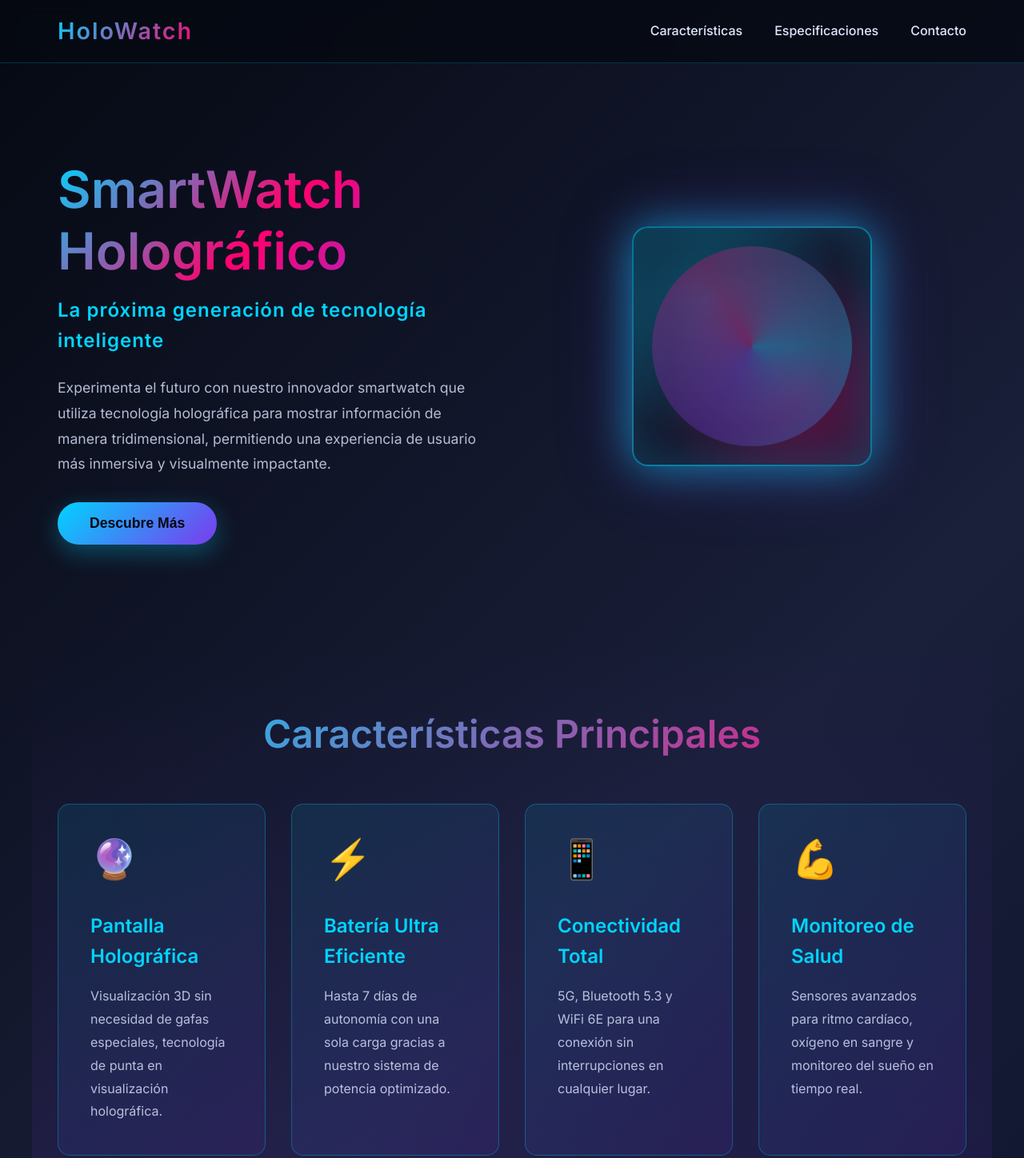
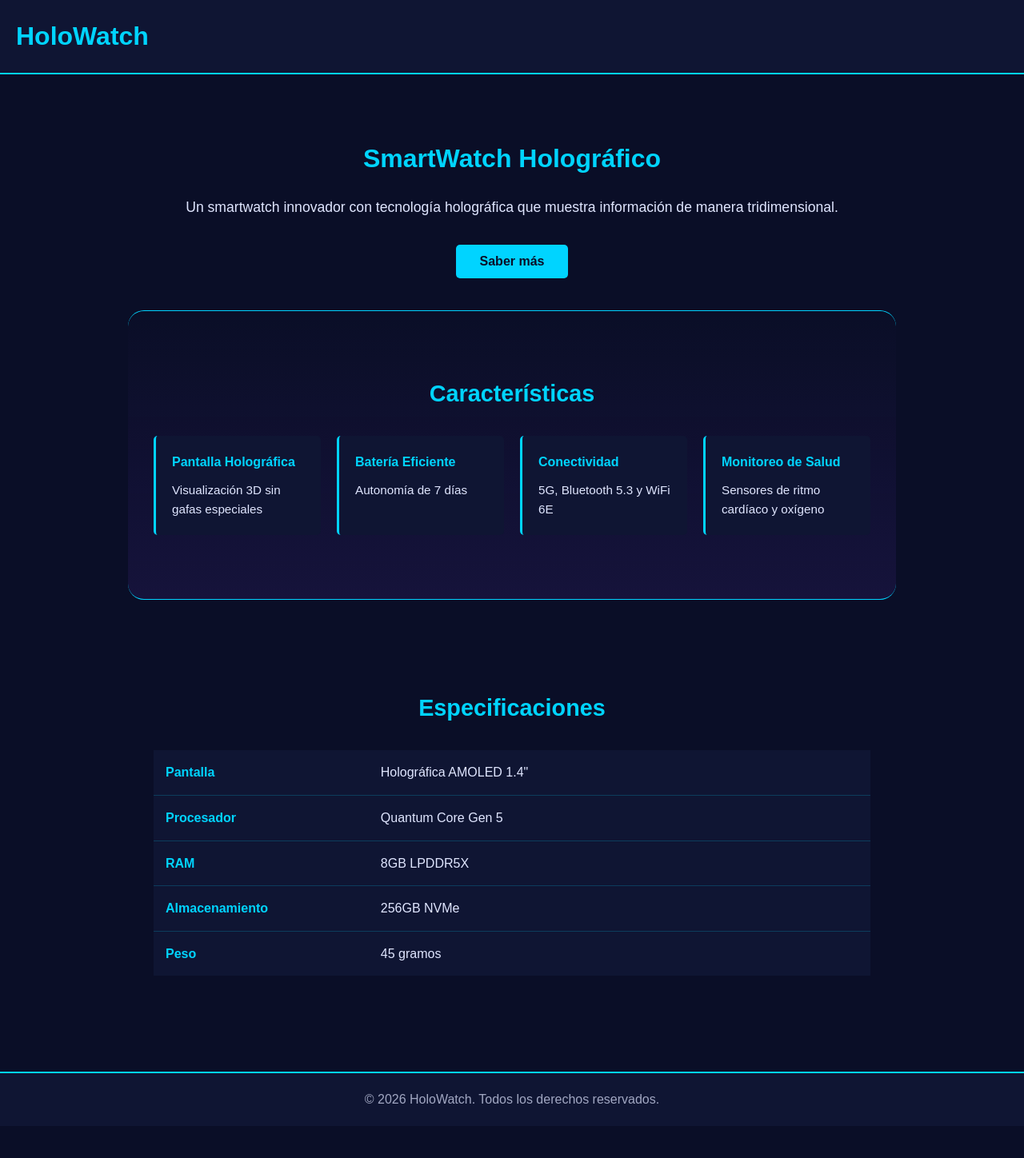
Before and after one commit to Makarenaj/Prueba_Sumativa_Makarena.jelvez, a plain HTML site: page index.html in a window 1280 px wide. Shown: the top 1448 px of the page at 80% size. After the commit the page ends 1408 px from the top, so only its background shows below. Drawn offline with Linux system fonts and the light colour scheme.

Commit message:
2nd Commit:Mejora en la visual web

```diff
--- a/index.html
+++ b/index.html
@@ -3,119 +3,72 @@
 <head>
     <meta charset="UTF-8">
     <meta name="viewport" content="width=device-width, initial-scale=1.0">
-    <title>SmartWatch Holográfico - Tecnología del Futuro</title>
+    <title>SmartWatch Holográfico</title>
     <link rel="stylesheet" href="style.css">
-    <link href="https://fonts.googleapis.com/css2?family=Poppins:wght@300;400;600;700&family=Inter:wght@400;500;600&display=swap" rel="stylesheet">
 </head>
 <body>
-    <!-- Header Navigation -->
-    <header class="header">
-        <nav class="navbar">
-            <div class="logo">HoloWatch</div>
-            <ul class="nav-links">
-                <li><a href="#features">Características</a></li>
-                <li><a href="#specs">Especificaciones</a></li>
-                <li><a href="#contact">Contacto</a></li>
-            </ul>
-        </nav>
+    <header>
+        <h1>HoloWatch</h1>
     </header>
 
-    <!-- Hero Section -->
+    <main>
         <section class="hero">
-        <div class="hero-content">
-            <h1 class="hero-title">SmartWatch Holográfico</h1>
-            <p class="hero-subtitle">La próxima generación de tecnología inteligente</p>
-            <p class="hero-description">Experimenta el futuro con nuestro innovador smartwatch que utiliza tecnología holográfica para mostrar información de manera tridimensional, permitiendo una experiencia de usuario más inmersiva y visualmente impactante.</p>
-            <button id="clickMe" class="cta-button">Descubre Más</button>
-        </div>
-        <div class="hero-visual">
-            <div class="hologram-effect"></div>
-        </div>
+            <h2>SmartWatch Holográfico</h2>
+            <p>Un smartwatch innovador con tecnología holográfica que muestra información de manera tridimensional.</p>
+            <button id="clickMe">Saber más</button>
         </section>
 
-    <!-- Features Section -->
-    <section id="features" class="features">
-        <h2>Características Principales</h2>
-        <div class="features-grid">
-            <div class="feature-card">
-                <div class="feature-icon">🔮</div>
-                <h3>Pantalla Holográfica</h3>
-                <p>Visualización 3D sin necesidad de gafas especiales, tecnología de punta en visualización holográfica.</p>
+        <section class="features">
+            <h3>Características</h3>
+            <div class="features-list">
+                <div class="feature">
+                    <h4>Pantalla Holográfica</h4>
+                    <p>Visualización 3D sin gafas especiales</p>
                 </div>
-            <div class="feature-card">
-                <div class="feature-icon">⚡</div>
-                <h3>Batería Ultra Eficiente</h3>
-                <p>Hasta 7 días de autonomía con una sola carga gracias a nuestro sistema de potencia optimizado.</p>
+                <div class="feature">
+                    <h4>Batería Eficiente</h4>
+                    <p>Autonomía de 7 días</p>
                 </div>
-            <div class="feature-card">
-                <div class="feature-icon">📱</div>
-                <h3>Conectividad Total</h3>
-                <p>5G, Bluetooth 5.3 y WiFi 6E para una conexión sin interrupciones en cualquier lugar.</p>
+                <div class="feature">
+                    <h4>Conectividad</h4>
+                    <p>5G, Bluetooth 5.3 y WiFi 6E</p>
                 </div>
-            <div class="feature-card">
-                <div class="feature-icon">💪</div>
-                <h3>Monitoreo de Salud</h3>
-                <p>Sensores avanzados para ritmo cardíaco, oxígeno en sangre y monitoreo del sueño en tiempo real.</p>
+                <div class="feature">
+                    <h4>Monitoreo de Salud</h4>
+                    <p>Sensores de ritmo cardíaco y oxígeno</p>
                 </div>
             </div>
         </section>
 
-    <!-- Specs Section -->
-    <section id="specs" class="specs">
-        <h2>Especificaciones Técnicas</h2>
-        <div class="specs-container">
-            <div class="spec-item">
-                <span class="spec-label">Pantalla</span>
-                <span class="spec-value">Holográfica AMOLED 1.4"</span>
-            </div>
-            <div class="spec-item">
-                <span class="spec-label">Procesador</span>
-                <span class="spec-value">Quantum Core Gen 5</span>
-            </div>
-            <div class="spec-item">
-                <span class="spec-label">RAM</span>
-                <span class="spec-value">8GB LPDDR5X</span>
-            </div>
-            <div class="spec-item">
-                <span class="spec-label">Almacenamiento</span>
-                <span class="spec-value">256GB NVMe</span>
-            </div>
-            <div class="spec-item">
-                <span class="spec-label">Peso</span>
-                <span class="spec-value">45 gramos</span>
-            </div>
-            <div class="spec-item">
-                <span class="spec-label">Resistencia</span>
-                <span class="spec-value">IP68 + Cristal Gorilla Glass</span>
-            </div>
-        </div>
+        <section class="specs">
+            <h3>Especificaciones</h3>
+            <table>
+                <tr>
+                    <td><strong>Pantalla</strong></td>
+                    <td>Holográfica AMOLED 1.4"</td>
+                </tr>
+                <tr>
+                    <td><strong>Procesador</strong></td>
+                    <td>Quantum Core Gen 5</td>
+                </tr>
+                <tr>
+                    <td><strong>RAM</strong></td>
+                    <td>8GB LPDDR5X</td>
+                </tr>
+                <tr>
+                    <td><strong>Almacenamiento</strong></td>
+                    <td>256GB NVMe</td>
+                </tr>
+                <tr>
+                    <td><strong>Peso</strong></td>
+                    <td>45 gramos</td>
+                </tr>
+            </table>
         </section>
+    </main>
 
-    <!-- Footer -->
-    <footer class="footer">
-        <div class="footer-content">
-            <div class="footer-section">
-                <h4>Sobre HoloWatch</h4>
-                <p>Innovación tecnológica para el futuro.</p>
-            </div>
-            <div class="footer-section">
-                <h4>Enlaces Rápidos</h4>
-                <ul>
-                    <li><a href="#features">Características</a></li>
-                    <li><a href="#specs">Especificaciones</a></li>
-                </ul>
-            </div>
-            <div class="footer-section" id="contact">
-                <h4>Contacto</h4>
-                <p>Email: info@holowatch.com</p>
-                <p>Tel: +56 9 XXXX-XXXX</p>
-            </div>
-        </div>
-        <div class="footer-bottom">
+    <footer>
         <p>&copy; 2026 HoloWatch. Todos los derechos reservados.</p>
-        </div>
     </footer>
-
-    <script src="script.js"></script>
 </body>
 </html>
--- a/style.css
+++ b/style.css
@@ -1,118 +1,176 @@
-/* ===== VARIABLES Y RESET ===== */
+/* COLORES */
 :root {
     --primary: #00d4ff;
     --secondary: #ff006e;
     --dark: #0a0e27;
-    --darker: #050912;
-    --light: #f0f4ff;
     --text: #e0e6ff;
-    --accent: #7c3aed;
-    --success: #10b981;
-    --shadow: 0 20px 60px rgba(0, 212, 255, 0.1);
-    --transition: all 0.3s cubic-bezier(0.4, 0, 0.2, 1);
 }
 
+/* RESET */
 * {
     margin: 0;
     padding: 0;
     box-sizing: border-box;
 }
 
-html {
-    scroll-behavior: smooth;
+body {
+    font-family: Arial, sans-serif;
+    background-color: var(--dark);
+    color: var(--text);
+    line-height: 1.6;
 }
 
-body {
-    font-family: 'Inter', 'Poppins', sans-serif;
-    background: linear-gradient(135deg, var(--darker) 0%, #1a1f3a 50%, var(--dark) 100%);
-    color: var(--text);
-    line-height: 1.6;
-    overflow-x: hidden;
+/* HEADER */
+header {
+    background-color: #0f1533;
+    padding: 20px;
+    border-bottom: 2px solid var(--primary);
 }
 
-/* ===== HEADER Y NAVBAR ===== */
-.header {
-    position: fixed;
-    top: 0;
-    width: 100%;
-    background: rgba(5, 9, 18, 0.8);
-    backdrop-filter: blur(10px);
-    border-bottom: 1px solid rgba(0, 212, 255, 0.2);
-    z-index: 1000;
-    animation: slideDown 0.6s ease-out;
+header h1 {
+    color: var(--primary);
+    font-size: 2rem;
 }
 
-@keyframes slideDown {
-    from {
-        transform: translateY(-100%);
-        opacity: 0;
-    }
-    to {
-        transform: translateY(0);
-        opacity: 1;
-    }
+/* MAIN */
+main {
+    max-width: 1000px;
+    margin: 0 auto;
+    padding: 40px 20px;
 }
 
-.navbar {
-    max-width: 1200px;
-    margin: 0 auto;
-    padding: 1rem 2rem;
-    display: flex;
-    justify-content: space-between;
-    align-items: center;
+/* HERO */
+.hero {
+    text-align: center;
+    padding: 40px 0;
 }
 
-.logo {
-    font-size: 1.8rem;
-    font-weight: 700;
-    background: linear-gradient(135deg, var(--primary) 0%, var(--secondary) 100%);
-    -webkit-background-clip: text;
-    -webkit-text-fill-color: transparent;
-    background-clip: text;
-    letter-spacing: 2px;
+.hero h2 {
+    font-size: 2rem;
+    color: var(--primary);
+    margin-bottom: 20px;
 }
 
-.nav-links {
-    display: flex;
-    list-style: none;
-    gap: 2.5rem;
+.hero p {
+    font-size: 1.1rem;
+    margin-bottom: 30px;
+    line-height: 1.8;
 }
 
-.nav-links a {
-    color: var(--text);
-    text-decoration: none;
-    font-weight: 500;
-    position: relative;
-    transition: var(--transition);
+#clickMe {
+    padding: 12px 30px;
+    font-size: 1rem;
+    background-color: var(--primary);
+    color: var(--dark);
+    border: none;
+    border-radius: 5px;
+    cursor: pointer;
+    font-weight: bold;
 }
 
-.nav-links a::after {
-    content: '';
-    position: absolute;
-    bottom: -5px;
-    left: 0;
-    width: 0;
-    height: 2px;
-    background: linear-gradient(90deg, var(--primary), var(--secondary));
-    transition: width 0.3s ease;
+#clickMe:hover {
+    background-color: var(--secondary);
+    color: white;
 }
 
-.nav-links a:hover::after {
-    width: 100%;
+/* FEATURES */
+.features {
+    padding: 40px 0;
+    border-top: 1px solid var(--primary);
+    border-bottom: 1px solid var(--primary);
 }
 
-/* ===== HERO SECTION ===== */
-.hero {
-    margin-top: 80px;
-    padding: 6rem 2rem;
-    max-width: 1200px;
-    margin-left: auto;
-    margin-right: auto;
+.features h3 {
+    font-size: 1.8rem;
+    color: var(--primary);
+    margin-bottom: 30px;
+    text-align: center;
+}
+
+.features-list {
     display: grid;
-    grid-template-columns: 1fr 1fr;
-    gap: 4rem;
-    align-items: center;
-    min-height: calc(100vh - 80px);
+    grid-template-columns: repeat(auto-fit, minmax(200px, 1fr));
+    gap: 20px;
+}
+
+.feature {
+    background-color: #0f1533;
+    padding: 20px;
+    border-radius: 5px;
+    border-left: 3px solid var(--primary);
+}
+
+.feature h4 {
+    color: var(--primary);
+    margin-bottom: 10px;
+}
+
+.feature p {
+    font-size: 0.95rem;
+}
+
+/* SPECS */
+.specs {
+    padding: 40px 0;
+}
+
+.specs h3 {
+    font-size: 1.8rem;
+    color: var(--primary);
+    margin-bottom: 30px;
+    text-align: center;
+}
+
+.specs table {
+    width: 100%;
+    border-collapse: collapse;
+    background-color: #0f1533;
+}
+
+.specs table tr {
+    border-bottom: 1px solid rgba(0, 212, 255, 0.2);
+}
+
+.specs table tr:last-child {
+    border-bottom: none;
+}
+
+.specs table td {
+    padding: 15px;
+}
+
+.specs table td:first-child {
+    color: var(--primary);
+    width: 30%;
+}
+
+/* FOOTER */
+footer {
+    background-color: #0f1533;
+    border-top: 2px solid var(--primary);
+    padding: 20px;
+    text-align: center;
+    color: rgba(224, 230, 255, 0.7);
+}
+
+/* RESPONSIVE */
+@media (max-width: 768px) {
+    .hero h2 {
+        font-size: 1.5rem;
+    }
+
+    .features h3,
+    .specs h3 {
+        font-size: 1.3rem;
+    }
+
+    .features-list {
+        grid-template-columns: 1fr;
+    }
+
+    .specs table td {
+        padding: 10px;
+    }
 }
 
 .hero-content {
```
Also changed, not shown: prompt.txt. Lines whose indentation alone changed are shown as unchanged.
